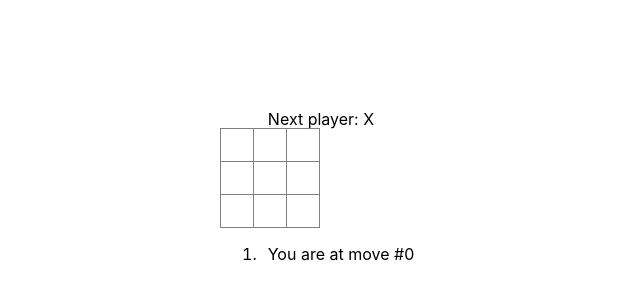
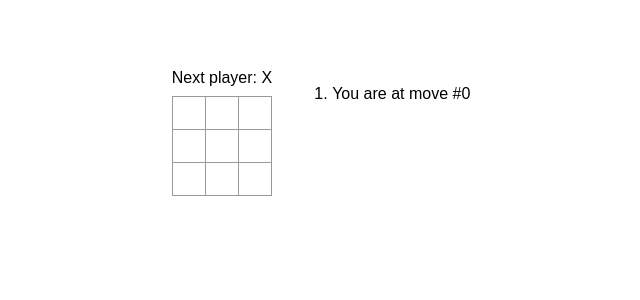
Before and after one commit to aliksander85/tic-tac-toe, a React (Vite) app: page / in a window 1280 px wide. Shown: the part 206-506 px from the top of the page, without its empty margins (319-959 px from the left). Built offline with nearby package versions, Linux system fonts and the light colour scheme.

Commit message:
[refactor]: updated styles

```diff
--- a/src/App.css
+++ b/src/App.css
@@ -1,28 +1,79 @@
+* {
+	box-sizing: border-box;
+}
+
+body {
+	font-family: sans-serif;
+	margin: 0;
+	padding: 0;
+	height: 100vh;
+}
+h1 {
+	margin-top: 0;
+	font-size: 22px;
+}
+
+h2 {
+	margin-top: 0;
+	font-size: 20px;
+}
+
+h3 {
+	margin-top: 0;
+	font-size: 18px;
+}
+
+h4 {
+	margin-top: 0;
+	font-size: 16px;
+}
+
+h5 {
+	margin-top: 0;
+	font-size: 14px;
+}
+
+h6 {
+	margin-top: 0;
+	font-size: 12px;
+}
 #root {
-	max-width: 1280px;
-	margin: 0 auto;
-	padding: 2rem;
-	text-align: center;
+	display: flex;
+	flex-direction: row;
+	align-items: center;
+	justify-content: center;
+	height: 100vh;
 }
 .square {
+	background: #fff;
+	border: 1px solid #999;
+	float: left;
+	font-size: 24px;
+	font-weight: bold;
+	line-height: 34px;
+	height: 34px;
+	margin-right: -1px;
+	margin-top: -1px;
+	padding: 0;
+	text-align: center;
 	width: 34px;
-	height: 34px;
-	border: 1px solid grey;
-	background-color: white;
+}
 
-	line-height: 34px;
-	font-size: 24px;
-
-	margin-top: -1px;
-	margin-left: -1px;
-
-	float: left;
-}
-.board {
-	width: 200px;
-}
 .board-row:after {
 	clear: both;
 	content: '';
 	display: table;
 }
+
+.status {
+	margin-bottom: 10px;
+}
+.game {
+	display: flex;
+	flex-direction: row;
+	height: 250px;
+}
+
+.game-info {
+	margin-left: 20px;
+}
--- a/src/App.tsx
+++ b/src/App.tsx
@@ -3,9 +3,9 @@ import './App.css';
 
 function App() {
 	return (
-		<div className="App">
+		<>
 			<Game />
-		</div>
+		</>
 	);
 }
 
--- a/src/index.css
+++ /dev/null
@@ -1,16 +0,0 @@
-:root {
-	font-family: Inter, system-ui, Avenir, Helvetica, Arial, sans-serif;
-}
-
-* {
-	box-sizing: border-box;
-}
-
-body {
-	margin: 0;
-	padding: 0;
-	display: flex;
-	place-items: center;
-	min-width: 320px;
-	min-height: 100vh;
-}
```
Also changed, not shown: src/main.tsx (+7 -8 lines).
